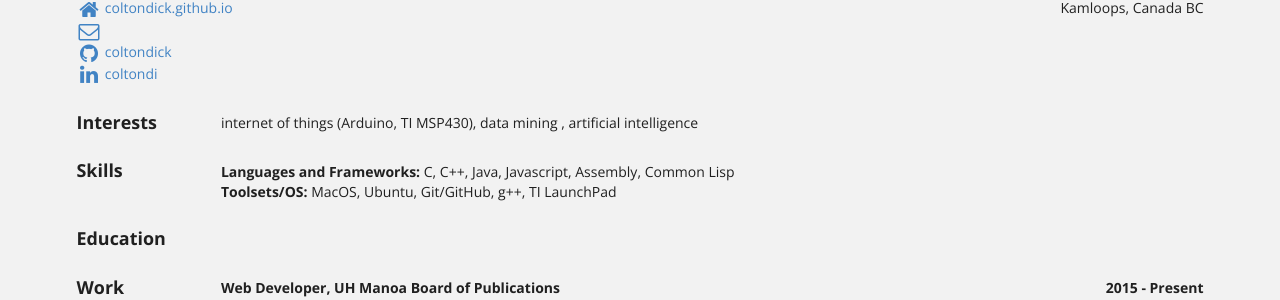
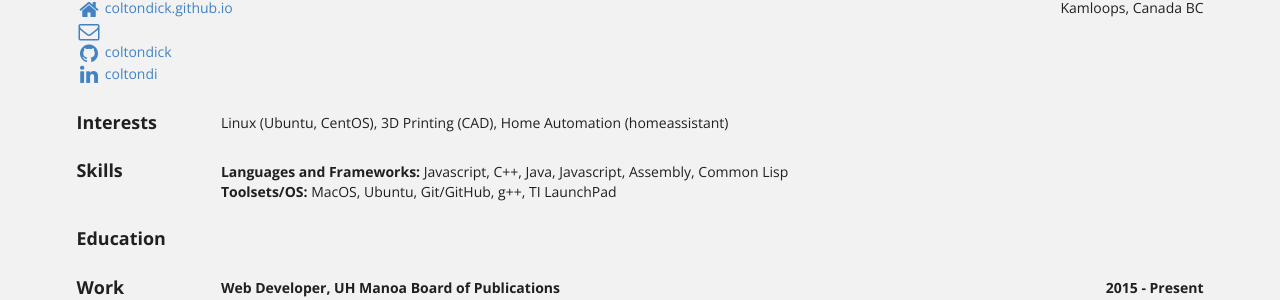
Before and after one commit to coltondick/coltondick.github.io, a Jekyll site: the page built from bio/index.html, in a window 1280 px wide. Shown: the part 123-423 px from the top of the page. Built offline with Jekyll 4.4.1, drawn with Linux system fonts in a browser that asks for light colours.

Commit message:
Tinkering

```diff
--- a/_data/bio.json
+++ b/_data/bio.json
@@ -29,23 +29,30 @@
   },
   "interests": [
     {
-      "name": "internet of things",
-      "keywords": ["Arduino", "TI MSP430"]
+      "name": "Linux",
+      "keywords": ["Ubuntu", "CentOS"]
     },
     {
-      "name": "data mining",
-      "keywords": []
+      "name": "3D Printing",
+      "keywords": ["CAD"]
     },
     {
-      "name": "artificial intelligence",
-      "keywords": []
+      "name": "Home Automation",
+      "keywords": ["homeassistant"]
     }
   ],
   "skills": [
     {
       "name": "Languages and Frameworks",
       "level": "",
-      "keywords": ["C", "C++", "Java", "Javascript", "Assembly", "Common Lisp"]
+      "keywords": [
+        "Javascript",
+        "C++",
+        "Java",
+        "Javascript",
+        "Assembly",
+        "Common Lisp"
+      ]
     },
     {
       "name": "Toolsets/OS",
```
